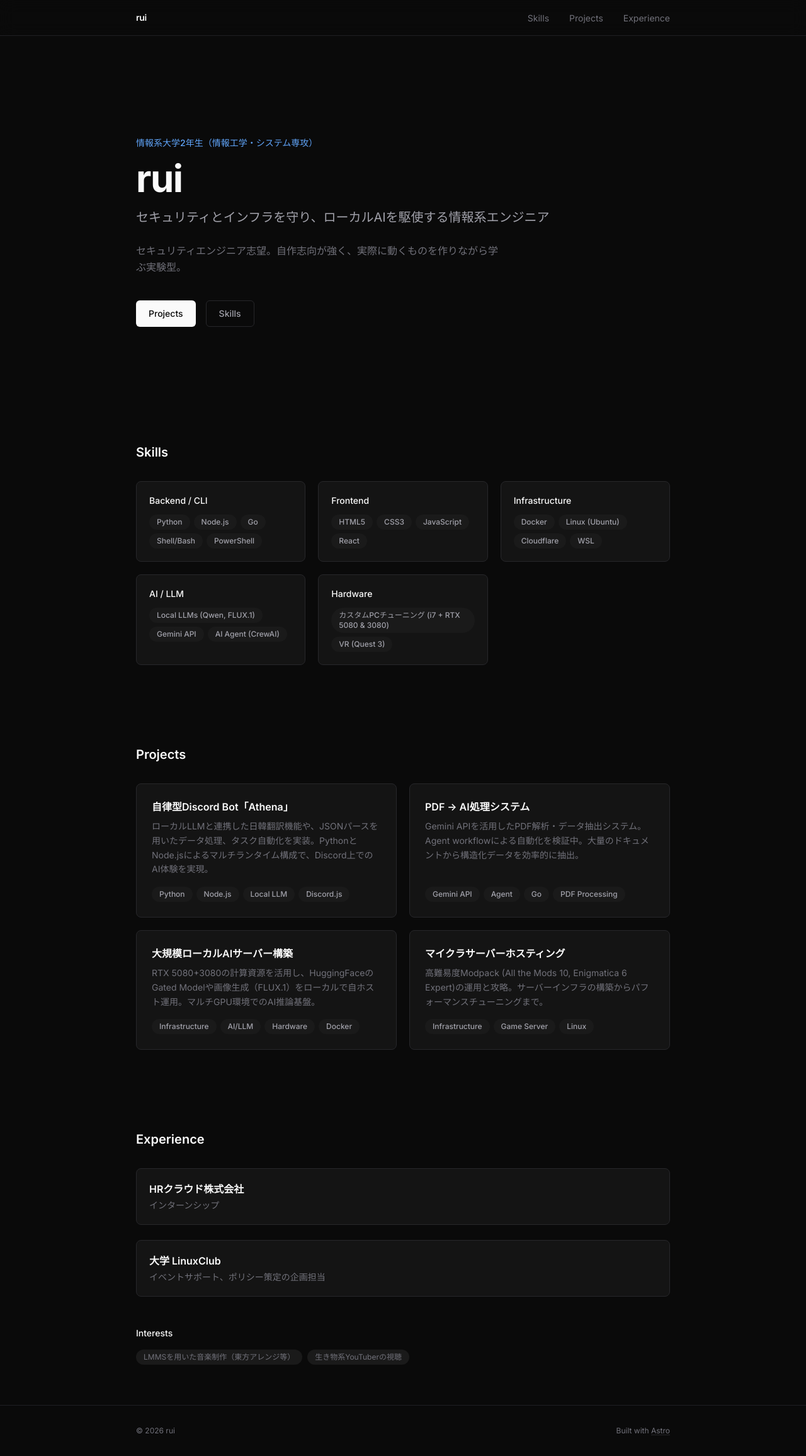
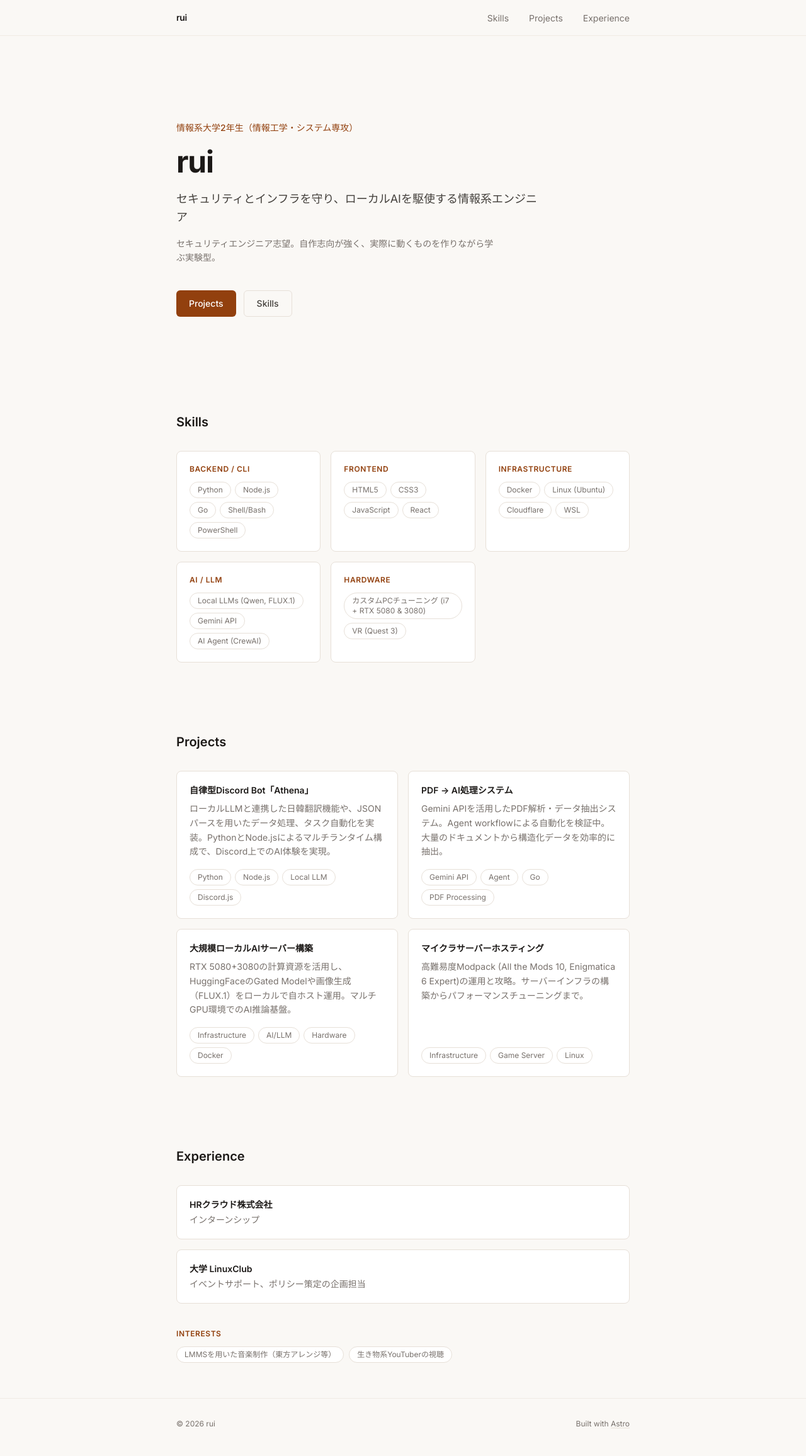
Before and after one commit to luy869/my-portfolio, an Astro site: page / in a window 1280 px wide. Shown: the whole page at 63% size. Built offline with nearby package versions, Linux system fonts and the light colour scheme; Astro itself is replaced by a stand-in of ours.

Commit message:
redesign: warm light theme with off-white and brown accents

```diff
--- a/src/components/Experience.astro
+++ b/src/components/Experience.astro
@@ -3,32 +3,34 @@ import SectionHeading from "./ui/SectionHeading.astro";
 import { experience, hobbies } from "../data/site";
 ---
 
-<section id="experience" class="scroll-mt-24 py-16">
-  <div class="mx-auto max-w-4xl px-6">
+<section id="experience" class="scroll-mt-24 py-14">
+  <div class="mx-auto max-w-3xl px-6">
     <SectionHeading title="Experience" />
 
-    <div class="space-y-6">
+    <div class="space-y-4">
       {
         experience.map((item) => (
-          <div class="flex flex-col gap-1 rounded-lg border border-border-default bg-bg-secondary p-5">
-            <h3 class="text-base font-semibold text-text-primary">
+          <div class="rounded-lg border border-border-default bg-bg-secondary p-5">
+            <h3 class="text-sm font-semibold text-text-primary">
               {item.title}
             </h3>
-            <p class="text-sm text-text-muted">{item.role}</p>
+            <p class="mt-1 text-sm text-text-muted">{item.role}</p>
             {item.period && (
-              <p class="text-xs text-text-muted">{item.period}</p>
+              <p class="mt-0.5 text-xs text-text-muted">{item.period}</p>
             )}
           </div>
         ))
       }
     </div>
 
-    <div class="mt-12">
-      <h3 class="mb-4 text-sm font-medium text-text-primary">Interests</h3>
+    <div class="mt-10">
+      <h3 class="mb-3 text-xs font-semibold uppercase tracking-wider text-accent">
+        Interests
+      </h3>
       <div class="flex flex-wrap gap-2">
         {
           hobbies.map((hobby) => (
-            <span class="rounded-full bg-bg-card px-3 py-1 text-xs text-text-muted">
+            <span class="rounded-full border border-border-default bg-bg-secondary px-3 py-1 text-xs text-text-muted">
               {hobby}
             </span>
           ))
--- a/src/components/Footer.astro
+++ b/src/components/Footer.astro
@@ -3,7 +3,7 @@ import { profile } from "../data/site";
 ---
 
 <footer class="mt-auto border-t border-border-subtle">
-  <div class="mx-auto flex max-w-4xl flex-col items-center gap-3 px-6 py-8 md:flex-row md:justify-between">
+  <div class="mx-auto flex max-w-3xl flex-col items-center gap-3 px-6 py-8 md:flex-row md:justify-between">
     <p class="text-xs text-text-muted">
       &copy; {new Date().getFullYear()} {profile.name}
     </p>
--- a/src/components/Header.astro
+++ b/src/components/Header.astro
@@ -9,7 +9,7 @@ const navItems = [
 ---
 
 <header class="fixed top-0 left-0 right-0 z-50 border-b border-border-subtle bg-bg-primary/90 backdrop-blur-md">
-  <nav class="mx-auto flex max-w-4xl items-center justify-between px-6 py-4">
+  <nav class="mx-auto flex max-w-3xl items-center justify-between px-6 py-4">
     <a href="/" class="text-sm font-semibold text-text-primary tracking-tight transition-colors hover:text-accent">
       {profile.name}
     </a>
@@ -18,10 +18,7 @@ const navItems = [
       {
         navItems.map((item) => (
           <li>
-            <a
-              href={item.href}
-              class="text-sm text-text-muted transition-colors hover:text-text-primary"
-            >
+            <a href={item.href} class="text-sm text-text-muted transition-colors hover:text-text-primary">
               {item.label}
             </a>
           </li>
@@ -40,7 +37,7 @@ const navItems = [
     </button>
   </nav>
 
-  <div id="mobile-menu" class="hidden border-t border-border-subtle bg-bg-primary/95 backdrop-blur-md md:hidden">
+  <div id="mobile-menu" class="hidden border-t border-border-subtle bg-bg-primary md:hidden">
     <ul class="flex flex-col px-6 py-3">
       {
         navItems.map((item) => (
--- a/src/components/Hero.astro
+++ b/src/components/Hero.astro
@@ -2,32 +2,32 @@
 import { profile } from "../data/site";
 ---
 
-<section class="flex min-h-[80vh] items-center pt-24">
-  <div class="mx-auto w-full max-w-4xl px-6">
-    <p class="mb-4 text-sm font-medium text-accent">{profile.status}</p>
+<section class="flex min-h-[75vh] items-center pt-24">
+  <div class="mx-auto w-full max-w-3xl px-6">
+    <p class="mb-5 text-sm font-medium text-accent">{profile.status}</p>
 
-    <h1 class="mb-4 text-4xl font-bold tracking-tight text-text-primary md:text-5xl lg:text-6xl">
+    <h1 class="mb-5 text-4xl font-bold tracking-tight text-text-primary md:text-5xl">
       {profile.name}
     </h1>
 
-    <p class="mb-6 max-w-2xl text-lg leading-relaxed text-text-secondary md:text-xl">
+    <p class="mb-4 max-w-xl text-lg leading-relaxed text-text-secondary">
       {profile.catchphrase}
     </p>
 
-    <p class="mb-10 max-w-xl text-base leading-relaxed text-text-muted">
+    <p class="mb-10 max-w-lg text-sm leading-relaxed text-text-muted">
       {profile.orientation}
     </p>
 
-    <div class="flex gap-4">
+    <div class="flex gap-3">
       <a
         href="#projects"
-        class="inline-flex items-center rounded-md bg-text-primary px-5 py-2.5 text-sm font-medium text-bg-primary transition-opacity hover:opacity-80"
+        class="inline-flex items-center rounded-md bg-accent px-5 py-2.5 text-sm font-medium text-white transition-opacity hover:opacity-85"
       >
         Projects
       </a>
       <a
         href="#skills"
-        class="inline-flex items-center rounded-md border border-border-default px-5 py-2.5 text-sm font-medium text-text-secondary transition-colors hover:border-text-muted hover:text-text-primary"
+        class="inline-flex items-center rounded-md border border-border-default px-5 py-2.5 text-sm font-medium text-text-secondary transition-colors hover:bg-bg-card"
       >
         Skills
       </a>
--- a/src/components/Projects.astro
+++ b/src/components/Projects.astro
@@ -7,11 +7,11 @@ const allProjects = await getCollection("projects");
 const sortedProjects = allProjects.sort((a, b) => a.data.order - b.data.order);
 ---
 
-<section id="projects" class="scroll-mt-24 py-16">
-  <div class="mx-auto max-w-4xl px-6">
+<section id="projects" class="scroll-mt-24 py-14">
+  <div class="mx-auto max-w-3xl px-6">
     <SectionHeading title="Projects" />
 
-    <div class="grid gap-5 md:grid-cols-2">
+    <div class="grid gap-4 md:grid-cols-2">
       {
         sortedProjects.map((project) => (
           <ProjectCard
--- a/src/components/Skills.astro
+++ b/src/components/Skills.astro
@@ -4,15 +4,15 @@ import SkillBadge from "./ui/SkillBadge.astro";
 import { skills } from "../data/site";
 ---
 
-<section id="skills" class="scroll-mt-24 py-16">
-  <div class="mx-auto max-w-4xl px-6">
+<section id="skills" class="scroll-mt-24 py-14">
+  <div class="mx-auto max-w-3xl px-6">
     <SectionHeading title="Skills" />
 
-    <div class="grid gap-5 sm:grid-cols-2 lg:grid-cols-3">
+    <div class="grid gap-4 sm:grid-cols-2 lg:grid-cols-3">
       {
         skills.map((category) => (
           <div class="rounded-lg border border-border-default bg-bg-secondary p-5">
-            <h3 class="mb-3 text-sm font-medium text-text-primary">
+            <h3 class="mb-3 text-xs font-semibold uppercase tracking-wider text-accent">
               {category.category}
             </h3>
             <div class="flex flex-wrap gap-1.5">
--- a/src/components/ui/ProjectCard.astro
+++ b/src/components/ui/ProjectCard.astro
@@ -8,11 +8,11 @@ export interface Props {
   featured?: boolean;
 }
 
-const { title, description, tags, featured = false } = Astro.props;
+const { title, description, tags } = Astro.props;
 ---
 
-<article class="group flex flex-col rounded-lg border border-border-default bg-bg-secondary p-6 transition-colors hover:border-border-default hover:bg-bg-card">
-  <h3 class="mb-2 text-base font-semibold text-text-primary group-hover:text-accent transition-colors">
+<article class="group flex flex-col rounded-lg border border-border-default bg-bg-secondary p-5 transition-colors hover:bg-bg-card">
+  <h3 class="mb-2 text-sm font-semibold text-text-primary">
     {title}
   </h3>
 
--- a/src/components/ui/SkillBadge.astro
+++ b/src/components/ui/SkillBadge.astro
@@ -5,6 +5,6 @@ export interface Props {
 const { text } = Astro.props;
 ---
 
-<span class="inline-flex items-center rounded-full bg-bg-card px-3 py-1 text-xs font-medium text-text-secondary">
+<span class="inline-flex items-center rounded-full border border-border-default bg-bg-secondary px-3 py-1 text-xs text-text-muted">
   {text}
 </span>
--- a/src/layouts/Layout.astro
+++ b/src/layouts/Layout.astro
@@ -13,15 +13,13 @@ const { title, description = "セキュリティとインフラを守り、ロ
     <meta name="viewport" content="width=device-width, initial-scale=1.0" />
     <meta name="description" content={description} />
     <meta name="generator" content={Astro.generator} />
-    <meta name="theme-color" content="#0a0a0a" />
+    <meta name="theme-color" content="#faf8f5" />
 
-    <!-- OGP -->
     <meta property="og:title" content={title} />
     <meta property="og:description" content={description} />
     <meta property="og:type" content="website" />
     <meta property="og:url" content="https://luy869.net" />
 
-    <!-- Fonts -->
     <link rel="preconnect" href="https://fonts.googleapis.com" />
     <link rel="preconnect" href="https://fonts.gstatic.com" crossorigin />
     <link
--- a/src/styles/global.css
+++ b/src/styles/global.css
@@ -1,29 +1,29 @@
 @import "tailwindcss";
 
 /* ========================================
-   Professional Dark Theme — Design Tokens
+   Warm Light Theme — Design Tokens
    ======================================== */
 
 @theme {
-  /* Primary accent — muted blue-grey */
-  --color-accent: #60a5fa;
-  --color-accent-dim: #3b82f6;
-  --color-accent-subtle: rgba(96, 165, 250, 0.08);
+  /* Warm accent — brown/amber tones */
+  --color-accent: #92400e;
+  --color-accent-light: #b45309;
+  --color-accent-subtle: rgba(146, 64, 14, 0.06);
 
-  /* Neutral palette */
-  --color-bg-primary: #0a0a0a;
-  --color-bg-secondary: #141414;
-  --color-bg-card: #1a1a1a;
-  --color-bg-card-hover: #222222;
+  /* Warm neutral palette */
+  --color-bg-primary: #faf8f5;
+  --color-bg-secondary: #ffffff;
+  --color-bg-card: #f5f0eb;
+  --color-bg-card-hover: #ece5dc;
 
   /* Text hierarchy */
-  --color-text-primary: #fafafa;
-  --color-text-secondary: #a1a1aa;
-  --color-text-muted: #71717a;
+  --color-text-primary: #1c1917;
+  --color-text-secondary: #44403c;
+  --color-text-muted: #78716c;
 
   /* Borders */
-  --color-border-default: #27272a;
-  --color-border-subtle: #1f1f23;
+  --color-border-default: #e7e0d8;
+  --color-border-subtle: #f0ebe4;
 
   /* Fonts */
   --font-sans: 'Inter', ui-sans-serif, system-ui, -apple-system, sans-serif;
@@ -46,7 +46,7 @@
   }
 
   ::selection {
-    @apply bg-accent/20 text-accent;
+    @apply bg-accent/10 text-accent;
   }
 
   ::-webkit-scrollbar {
@@ -61,15 +61,3 @@
     @apply bg-border-default rounded-full;
   }
 }
-
-/* ========================================
-   Utilities
-   ======================================== */
-@layer utilities {
-  .text-gradient {
-    background: linear-gradient(135deg, #fafafa 0%, #a1a1aa 100%);
-    -webkit-background-clip: text;
-    -webkit-text-fill-color: transparent;
-    background-clip: text;
-  }
-}
```
